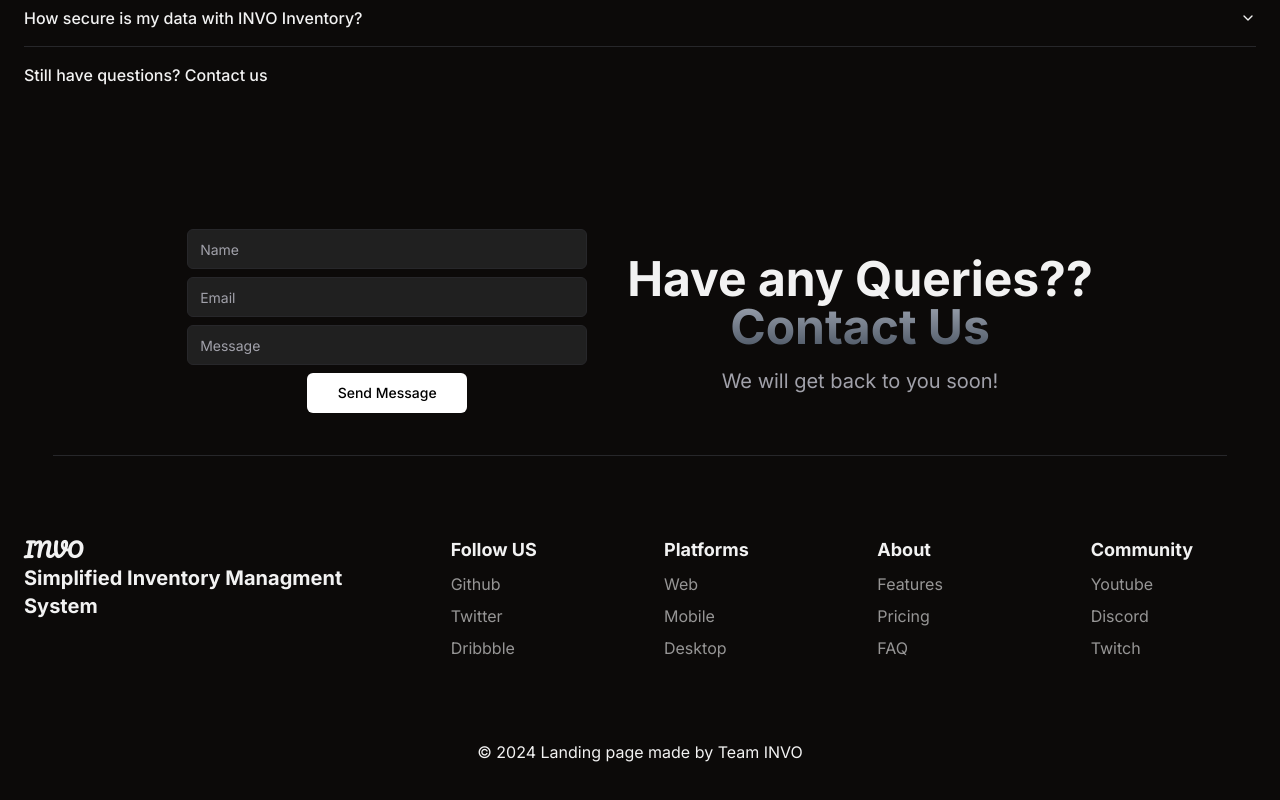
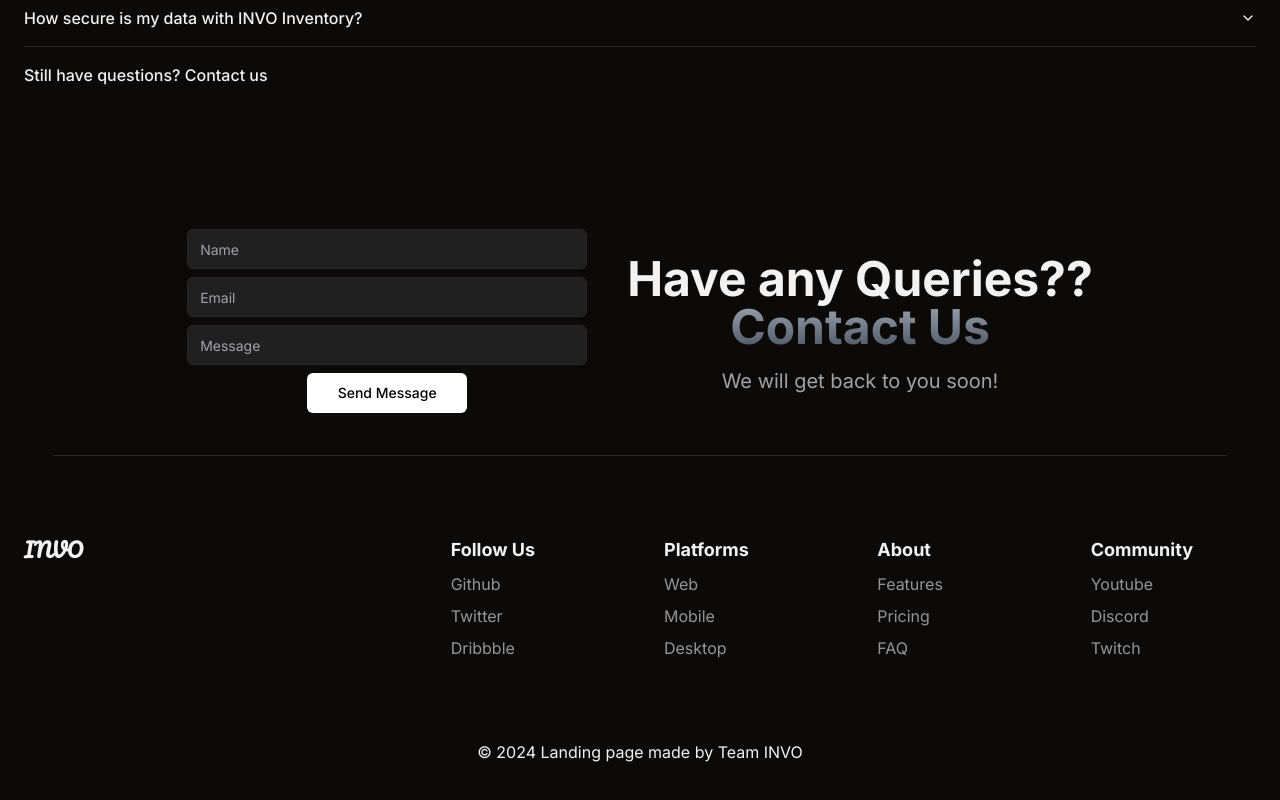
Before and after one commit to krish4693/invo-website, a Next.js app: page / in a window 1280 px wide. Shown: the part 3245-4045 px from the top of the page. Built offline with nearby package versions, Linux system fonts and the light colour scheme.

Commit message:
Footer update

```diff
--- a/package.json
+++ b/package.json
@@ -16,6 +16,7 @@
     "@radix-ui/react-menubar": "^1.0.4",
     "@radix-ui/react-navigation-menu": "^1.1.4",
     "@radix-ui/react-slot": "^1.0.2",
+    "@radix-ui/themes": "^3.0.1",
     "class-variance-authority": "^0.7.0",
     "clsx": "^2.1.0",
     "lucide-react": "^0.358.0",
--- a/src/components/Footer.tsx
+++ b/src/components/Footer.tsx
@@ -13,14 +13,14 @@ export const Footer = () => {
           >
             <span className="font-pacifico">INVO</span>
             <p>
-            Simplified Inventory Managment System
+
 
             </p>
           </a>
         </div>
 
         <div className="flex flex-col gap-2">
-          <h3 className="font-bold text-lg">Follow US</h3>
+          <h3 className="font-bold text-lg">Follow Us</h3>
           <div>
             <a
               href="#"
--- a/src/components/Hero.tsx
+++ b/src/components/Hero.tsx
@@ -47,7 +47,7 @@ export const Hero = () => {
             Download</Button>
 
           <a
-            href="https://github.com/leoMirandaa/shadcn-landing-page.git"
+            href="https://invov2.netlify.app/"
             target="_blank"
             className={`w-full md:w-1/3 ${buttonVariants({
               variant: "outline",
--- a/src/components/Navbar.tsx
+++ b/src/components/Navbar.tsx
@@ -128,7 +128,7 @@ export const Navbar = () => {
             </Link>
             <Button asChild>
             <Link
-              href="https://github.com/leoMirandaa/shadcn-landing-page.git"
+              href="https://invov2.netlify.app/"
               target="_blank"
               className="flex"
             >
```
Also changed, not shown: 2 other files (tests, documents, lock files or other folders).
